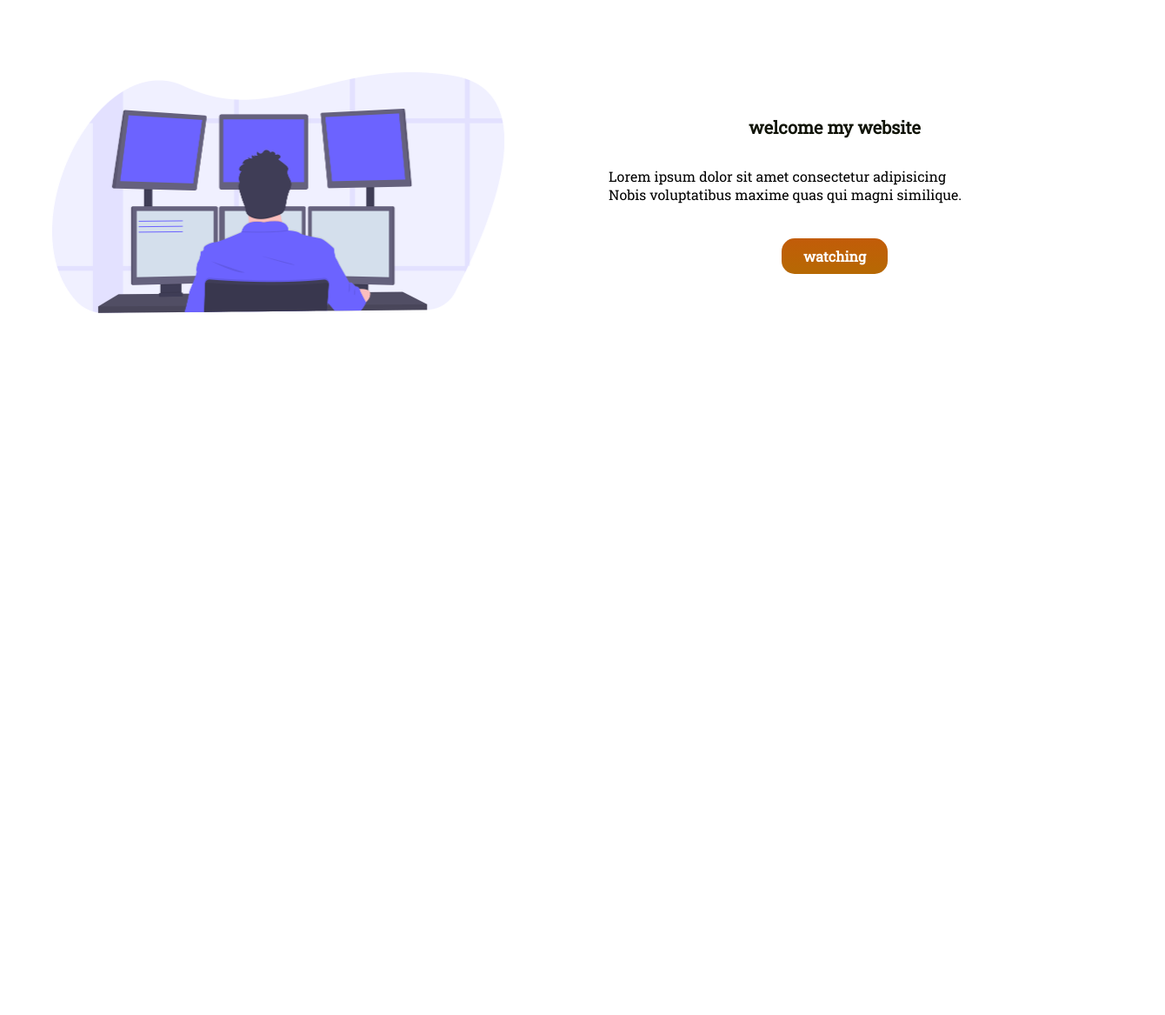
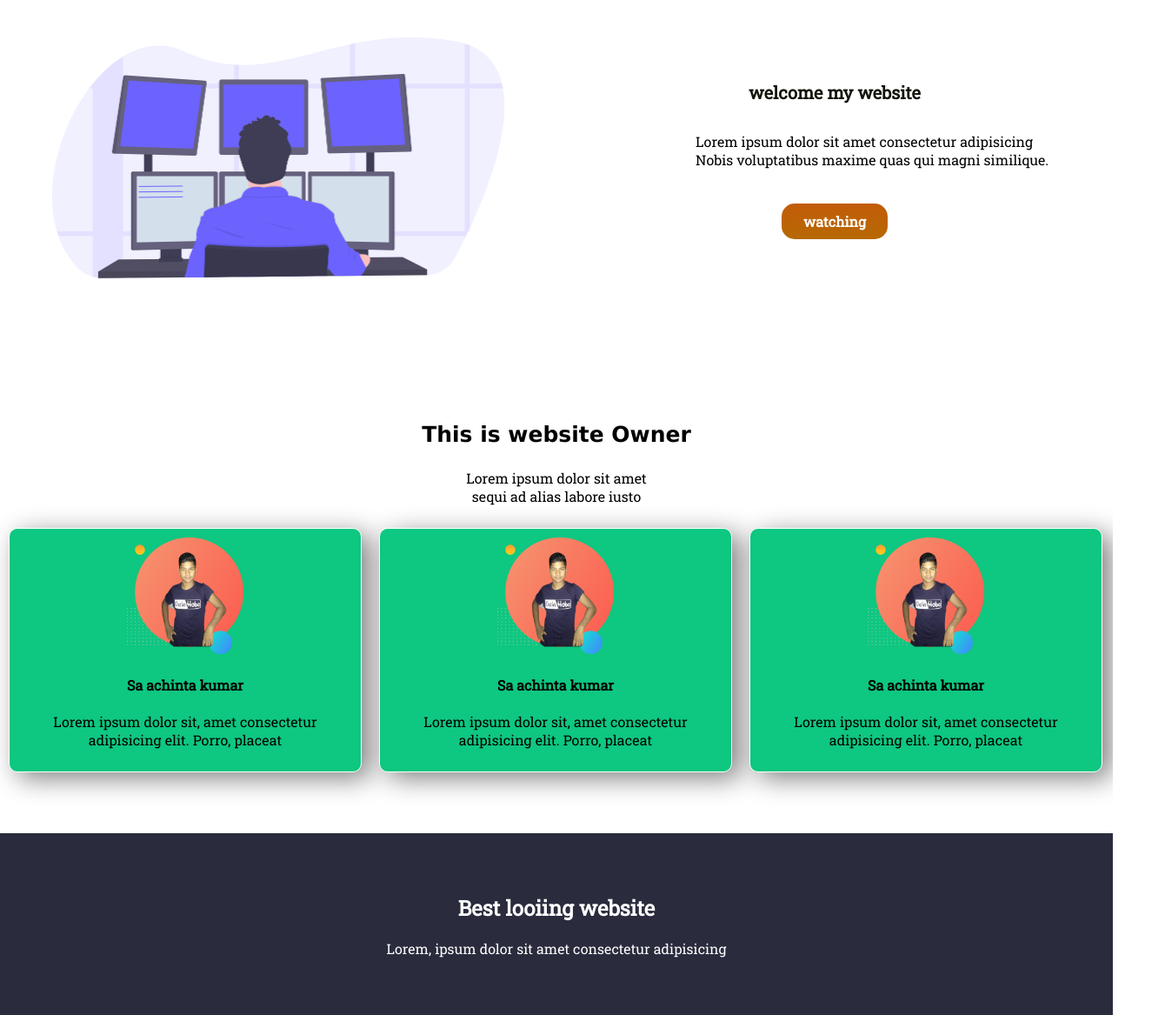
Before and after one commit to achinta21/my-pratices-now, a plain HTML site: page index.html in a window 1280 px wide. Shown: the part 1184-2351 px from the top of the page at 87% size, 1340 px wide, since content can reach past the window. Before the commit the page ends 1689 px from the top, so only its background shows below. Drawn offline with Linux system fonts and the light colour scheme.

Commit message:
last commit

```diff
--- a/index.css
+++ b/index.css
@@ -28,11 +28,11 @@ header{
     text-decoration: none;
     line-height:40px;
     margin: 10px 20px;
-    font-size: 20px;
+    font-size:20px;
     color: white;
     font-weight: 700;
     border-radius:10px;
-    padding:0px 10px;
+    padding: 0 5px;
 
 
 }
@@ -93,7 +93,7 @@ margin-left: 40px;
     float: left;
     width:20%;
     margin: 5px 15px;
-    margin-bottom: 100px;
+    margin-bottom:50px;
     padding: 10px;
     border: 1px solid white;
     border-radius: 15px;
@@ -129,12 +129,13 @@ margin-left: 40px;
 .haif-area{
     width: 100%;
     text-align: center;
-    margin-bottom: 200px;
+    margin-bottom:100px;
 
 }
 .haif-area img{
     width:50%;
     float: left;
+
 }
 .haif-area h2{
     display: inline-flex;
@@ -146,7 +147,7 @@ margin-left: 40px;
 .haif-area p{
     margin-bottom: 50px;
     text-align: justify;
-    margin-left:700px;
+    margin-left:800px;
 }
 .btns-button{
     text-decoration: none;
@@ -157,3 +158,40 @@ margin-left: 40px;
     font-weight: 700;
 
 }
+
+.owner-item{
+    background-color: rgb(14, 199, 128);
+    width:30%;
+    float: left;
+    box-shadow: 10px 7px 30px gray;
+    padding: 10px 10px;
+    margin: 10px;
+    border: 1px solid white;
+    border-radius: 10px;
+
+}
+.owner-item img{
+    width:35%;
+
+}
+section{
+    display: flex;
+}
+.owner-add{
+    margin-bottom:60px;
+    text-align:center;
+
+}
+#fast-area{
+   font-size: 25px;
+   font-family:Verdana, Geneva, Tahoma, sans-serif;
+   font-weight: 700;
+
+}
+footer{
+    text-align: center;
+    background-color: rgb(42, 44, 61);
+    padding:50px;
+    color: white;
+
+}
--- a/index.html
+++ b/index.html
@@ -35,7 +35,7 @@
             <a class="button-link" href="http://youtube.com" target="black">show you</a>
         </div>
     </section>
-    <section>
+    <section class="cloumn-item">
         <div class="cloum-area">
             <h1>my best product</h1>
             <div class="fast-cloum">
@@ -65,7 +65,8 @@
     </div>
         </div>
     </section>
-    <section class="top-banner" >
+
+    <section class="drema-area" >
         <div class="haif-area">
             <img src="second.png" alt="">
             <h2>welcome my website</h2>
@@ -73,5 +74,31 @@
             <a class="btns-button" href="http://youtube.com" target="black">watching</a>
         </div>
     </section>
+    <section>
+        <div class="owner-add">
+            <h3 id="fast-area">This is website Owner</h3>
+            <p>Lorem ipsum dolor sit amet <br>sequi ad alias labore iusto</p>
+            <div class="owner-item">
+                <img src="fast.png" alt="">
+                <h4> Sa achinta kumar</h4>
+                <p>Lorem ipsum dolor sit, amet consectetur adipisicing elit. Porro, placeat</p>
+            </div>
+
+            <div class="owner-item">
+                <img src="fast.png" alt="">
+                <h4> Sa achinta kumar</h4>
+                <p>Lorem ipsum dolor sit, amet consectetur adipisicing elit. Porro, placeat</p>
+            </div>
+            <div class="owner-item">
+                <img src="fast.png" alt="">
+                <h4> Sa achinta kumar</h4>
+                <p>Lorem ipsum dolor sit, amet consectetur adipisicing elit. Porro, placeat</p>
+            </div>
+        </div>
+    </section>
+    <footer>
+        <h2>Best looiing website</h2>
+        <p>Lorem, ipsum dolor sit amet consectetur adipisicing </p>
+    </footer>
 </body>
 </html>
```
Also changed, not shown: Frame 59.jpg (added), fast.png (added), owner.png (added).
